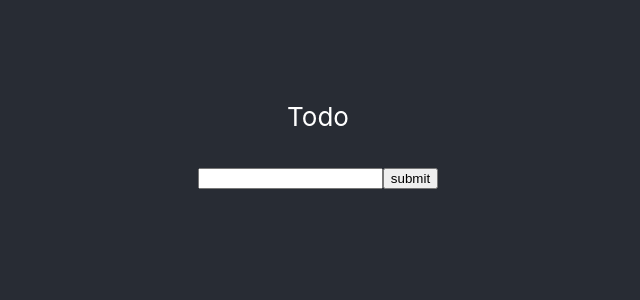
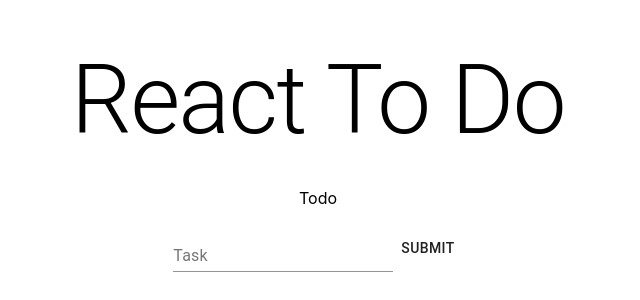
Before and after one commit to chrisclarkedev/To_Do_React, a React (Create React App) app: page / in a window 1280 px wide. Shown: the part 242-542 px from the top of the page, without its empty margins (322-962 px from the left). Built offline with nearby package versions, Linux system fonts and the light colour scheme.

Commit message:
addition of material ui library

```diff
--- a/package.json
+++ b/package.json
@@ -3,6 +3,8 @@
   "version": "0.1.0",
   "private": true,
   "dependencies": {
+    "@material-ui/core": "^4.11.2",
+    "@material-ui/icons": "^4.11.2",
     "@testing-library/jest-dom": "^5.11.8",
     "@testing-library/react": "^11.2.2",
     "@testing-library/user-event": "^12.6.0",
--- a/src/App.css
+++ b/src/App.css
@@ -1,5 +1,26 @@
 .App {
   text-align: center;
+  display: flex;
+  height: 100%;
+  flex-direction: column;
+  align-items: center;
+  justify-content: center;
+}
+
+body,
+html,
+#root {
+  height: 100%;
+}
+
+.todo-form {
+  display: flex;
+  flex-direction: row;
+  align-items: center;
+}
+
+li {
+  text-align: initial;
 }
 
 .App-logo {
--- a/src/App.js
+++ b/src/App.js
@@ -1,3 +1,4 @@
+import Typography from "@material-ui/core/Typography";
 import React, { useEffect, useState } from "react";
 import "./App.css";
 import TodoForm from "./components/TodoForm";
@@ -55,7 +56,9 @@ function App() {
   }
   return (
     <div className="App">
-      <header className="App-header">
+      <Typography style={{ padding: 16 }} variant="h1">
+        React To Do
+      </Typography>
       <p>Todo</p>
       <TodoForm addTodo={addTodo} />
       <TodoList
@@ -63,7 +66,6 @@ function App() {
         toggleComplete={toggleComplete}
         removeTodo={removeTodo}
       />
-      </header>
     </div>
   );
 }
--- a/src/components/Todo.js
+++ b/src/components/Todo.js
@@ -1,6 +1,8 @@
+import { Checkbox, IconButton, ListItem, Typography } from "@material-ui/core";
+import CloseIcon from "@material-ui/icons/Close";
 import React from "react";
 
-function Todo({ todo }) {
+function Todo({ todo, toggleComplete, removeTodo }) {
   function handleCheckboxClick() {
     toggleComplete(todo.id);
   }
@@ -10,19 +12,21 @@ function Todo({ todo }) {
     removeTodo(todo.id);
   }
   return (
-    <div style={{ display: "flex" }}>
-      <input type="checkbox" onClick={handleCheckboxClick} />
+    <ListItem style={{ display: "flex" }}>
+      <Checkbox checked={todo.completed} onClick={handleCheckboxClick} />
       {/* Once task is completed cross it out in TodoList */}
-      <li
+      <Typography
+        variant="body1"
         style={{
-          color: "white",
           textDecoration: todo.completed ? "line-through" : null,
         }}
       >
         {todo.task}
-      </li>
-      <button onClick={handleRemoveClick}>X</button>
-    </div>
+      </Typography>
+      <IconButton onClick={handleRemoveClick}>
+        <CloseIcon />
+      </IconButton>
+    </ListItem>
   );
 }
 
--- a/src/components/TodoForm.js
+++ b/src/components/TodoForm.js
@@ -1,3 +1,4 @@
+import { Button, TextField } from "@material-ui/core";
 import React, { useState } from "react";
 import { v4 as uuidv4 } from "uuid";
 
@@ -23,9 +24,15 @@ function TodoForm({ addTodo }) {
     }
   }
   return (
-    <form onSubmit={handleSubmit}>
-      <input name="task" value={todo.task} onChange={handleTaskInputChange} />
-      <button type="submit">submit</button>
+    <form className="todo-form" onSubmit={handleSubmit}>
+      <TextField
+        label="Task"
+        name="task"
+        type="text"
+        value={todo.task}
+        onChange={handleTaskInputChange}
+      />
+      <Button type="submit">submit</Button>
     </form>
   );
 }
--- a/src/components/TodoList.js
+++ b/src/components/TodoList.js
@@ -1,9 +1,10 @@
+import { List } from "@material-ui/core";
 import React from "react";
 import Todo from "./Todo";
 
 function TodoList({ todos, toggleComplete, removeTodo }) {
   return (
-    <ul>
+    <List>
       {todos.map((todo) => (
         <Todo
           key={todo.id}
@@ -12,7 +13,7 @@ function TodoList({ todos, toggleComplete, removeTodo }) {
           removeTodo={removeTodo}
         />
       ))}
-    </ul>
+    </List>
   );
 }
 export default TodoList;
```
Also changed, not shown: 2 other files (tests, documents, lock files or other folders). Lines whose indentation alone changed are shown as unchanged.
